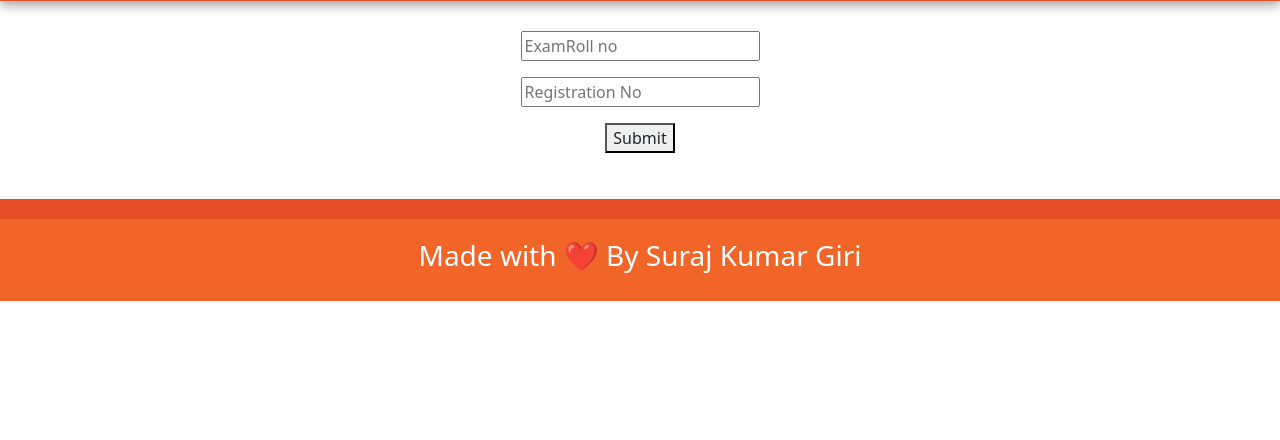
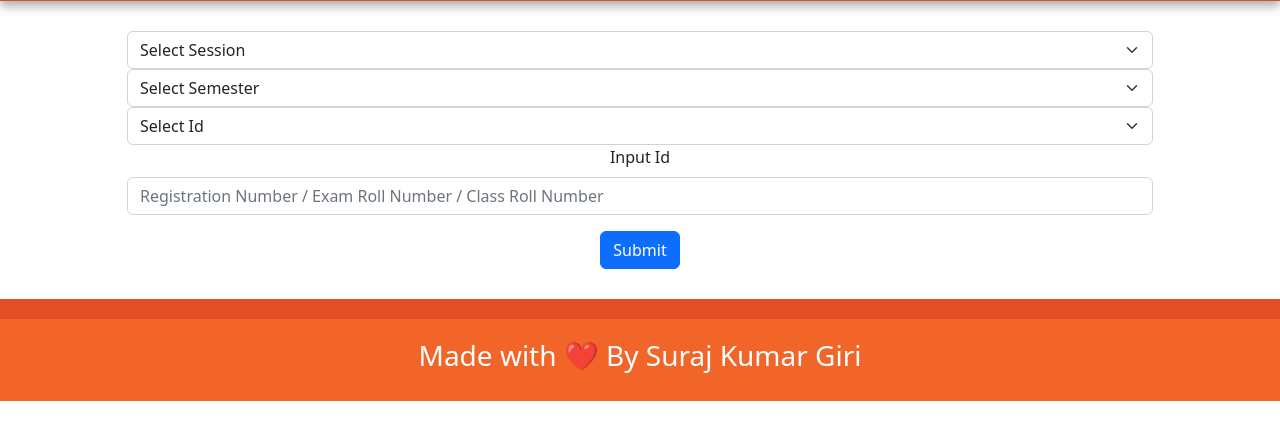
Before and after one commit to surajgirioffl/RDS-BCA-Department, a Flask app: page / in a window 1280 px wide. Shown: the part 93-533 px from the top of the page. Run offline with Flask 2, Linux system fonts and the light colour scheme; some libraries are stand-ins or nearby versions.

Commit message:
Feat: Add `form` for data input to check result
Add form and related things to input data to check the result (Using
Bootstrap).

Signed-off-by: @surajgirioffl

```diff
--- a/templates/index.html
+++ b/templates/index.html
@@ -1,17 +1,47 @@
-{% extends "base.html"%} {%block title%}Home{%endblock title%} {% block body%}
+{% extends "base.html"%}
+{%block title%} Home {%endblock title%}
+
+{% block body%}
 
 <div class="main wrapper clearfix data">
-  <form>
-    <p>
-      <input type="text" placeholder="ExamRoll no" />
-    </p>
-    <p>
-      <input type="text" placeholder="Registration No" />
-    </p>
+  <form action="/" method="POST">
 
-    <p>
-      <button type="submit">Submit</button>
-    </p>
+    <!-- session -->
+    <select class="form-select" aria-label="Default select example">
+      <option selected>Select Session</option>
+      <option value="2020-23">2020-23</option>
+      <option value="2021-24">2021-24</option>
+    </select>
+
+    <!-- semester -->
+    <select class="form-select" aria-label="Default select example">
+      <option selected>Select Semester</option>
+      <option value="1">1st</option>
+      <option value="2">2nd</option>
+      <option value="3">3rd</option>
+      <option value="4">4th</option>
+      <option value="5">5th</option>
+      <option value="6">6th</option>
+    </select>
+
+    <!-- Input of any one of RegistrationNo, ExamRoll, ClassRoll -->
+    <select class="form-select" aria-label="Default select example">
+      <option selected>Select Id</option>
+      <option value="registrationNo">Registration Number</option>
+      <option value="examRoll">Exam Roll Number</option>
+      <option value="classRoll">Class Roll Number</option>
+    </select>
+
+    <div class="mb-3">
+      <label for="formGroupExampleInput" class="form-label">Input Id</label>
+      <input type="text" class="form-control" id="formGroupExampleInput"
+        placeholder="Registration Number / Exam Roll Number / Class Roll Number">
+    </div>
+
+    <div class="col-auto">
+      <button type="submit" class="btn btn-primary">Submit</button>
+    </div>
+
   </form>
 </div>
-{% endblock body%}
+{% endblock body %}
```
